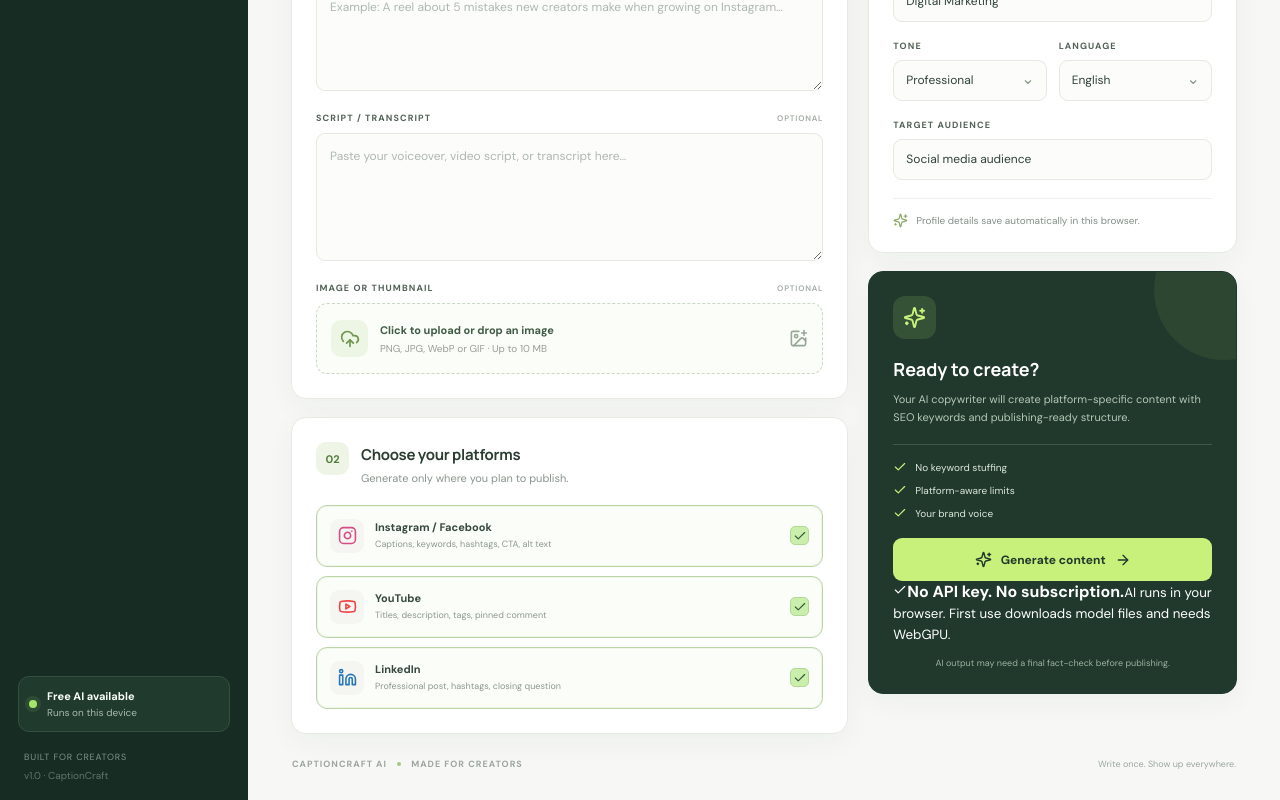
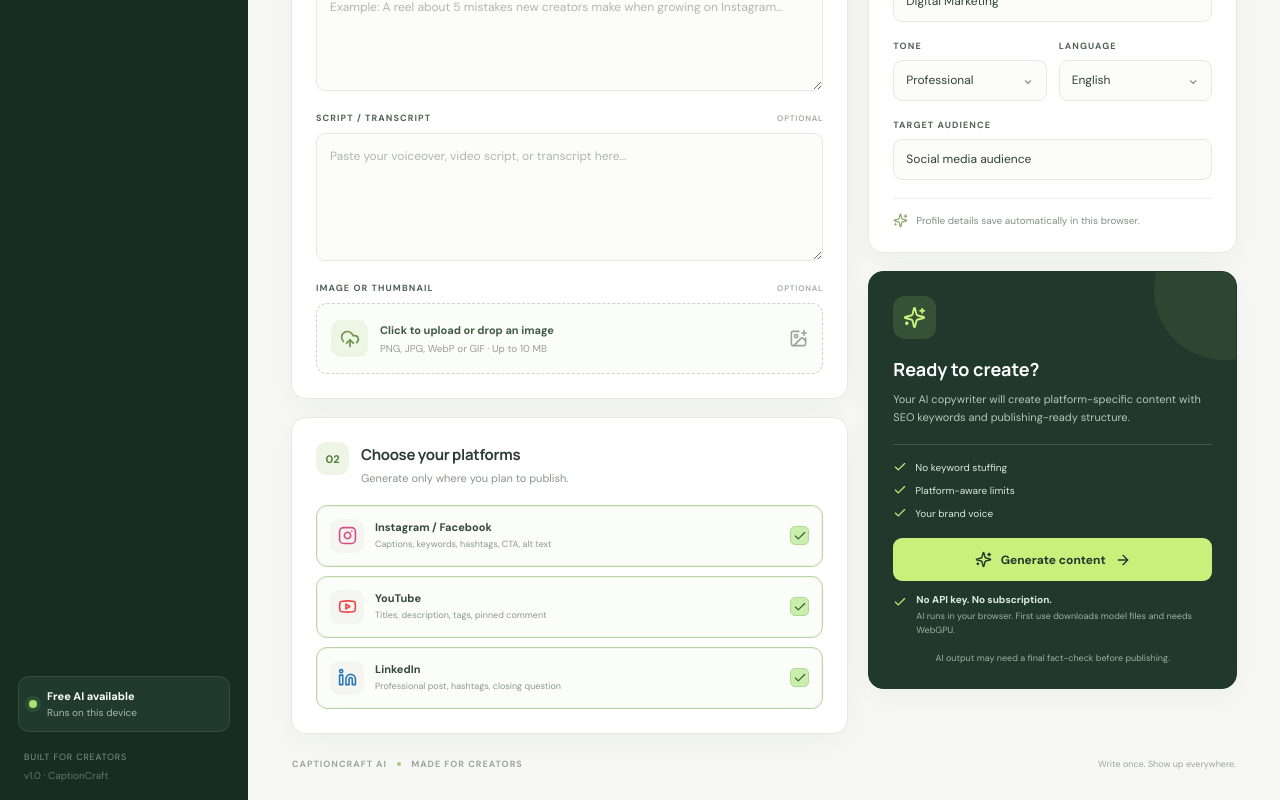
Before and after one commit to ManikandanP24/Social-Caption-SEO-Generator, a React (Vite) app in the folder client/: page / in a window 1280 px wide. Shown: the part 379-1179 px from the top of the page. Built offline with nearby package versions, Linux system fonts and the light colour scheme.

Commit message:
Style free AI model progress and privacy note

```diff
--- a/client/src/styles.css
+++ b/client/src/styles.css
@@ -312,3 +312,17 @@
   .profile-action-row > button { flex: 1; }
   .toast-message { right: 12px; left: 12px; bottom: 12px; justify-content: center; }
 }
+
+
+.local-ai-note { display: flex; align-items: flex-start; gap: 9px; padding: 12px 0 2px; color: #b8d5ab; }
+.local-ai-note > svg { flex: 0 0 auto; margin-top: 2px; color: #c8f17b; }
+.local-ai-note span { display: grid; gap: 4px; }
+.local-ai-note b { color: #e0eddc; font-size: 10px; }
+.local-ai-note small { color: #9bb39f; font-size: 9px; line-height: 1.5; }
+.model-progress { margin: 11px 0 2px; padding: 11px; border: 1px solid #45614b; border-radius: 9px; background: #294333; color: #dbe8d9; font-size: 9px; line-height: 1.5; }
+.model-progress-head { display: flex; justify-content: space-between; gap: 10px; align-items: start; margin-bottom: 8px; }
+.model-progress-head span { flex: 1; }
+.model-progress-head b { color: #c8f17b; white-space: nowrap; }
+.model-progress-track { height: 5px; background: #3c5844; border-radius: 20px; overflow: hidden; }
+.model-progress-track span { display: block; height: 100%; background: #c8f17b; border-radius: inherit; transition: width .25s; }
+.image-model-status { color: #e0e9dd; margin-top: 8px; }
```
